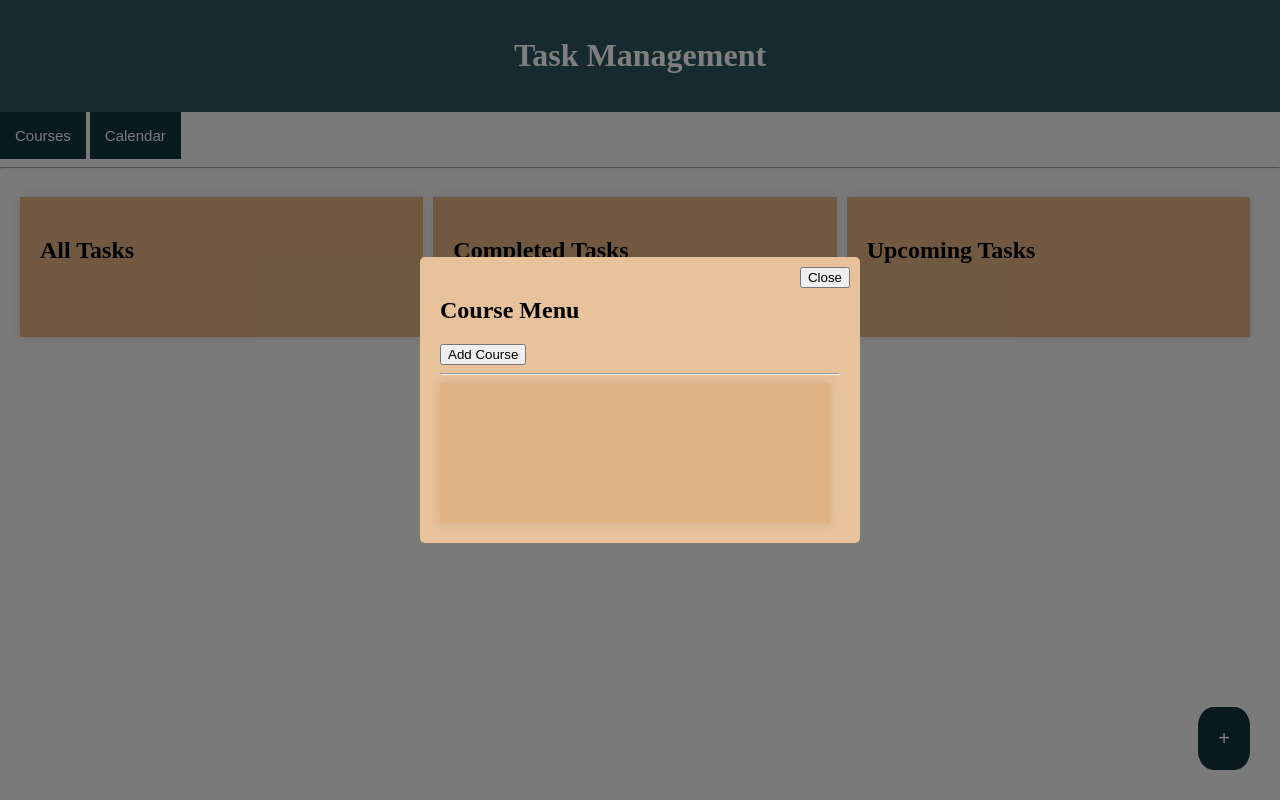
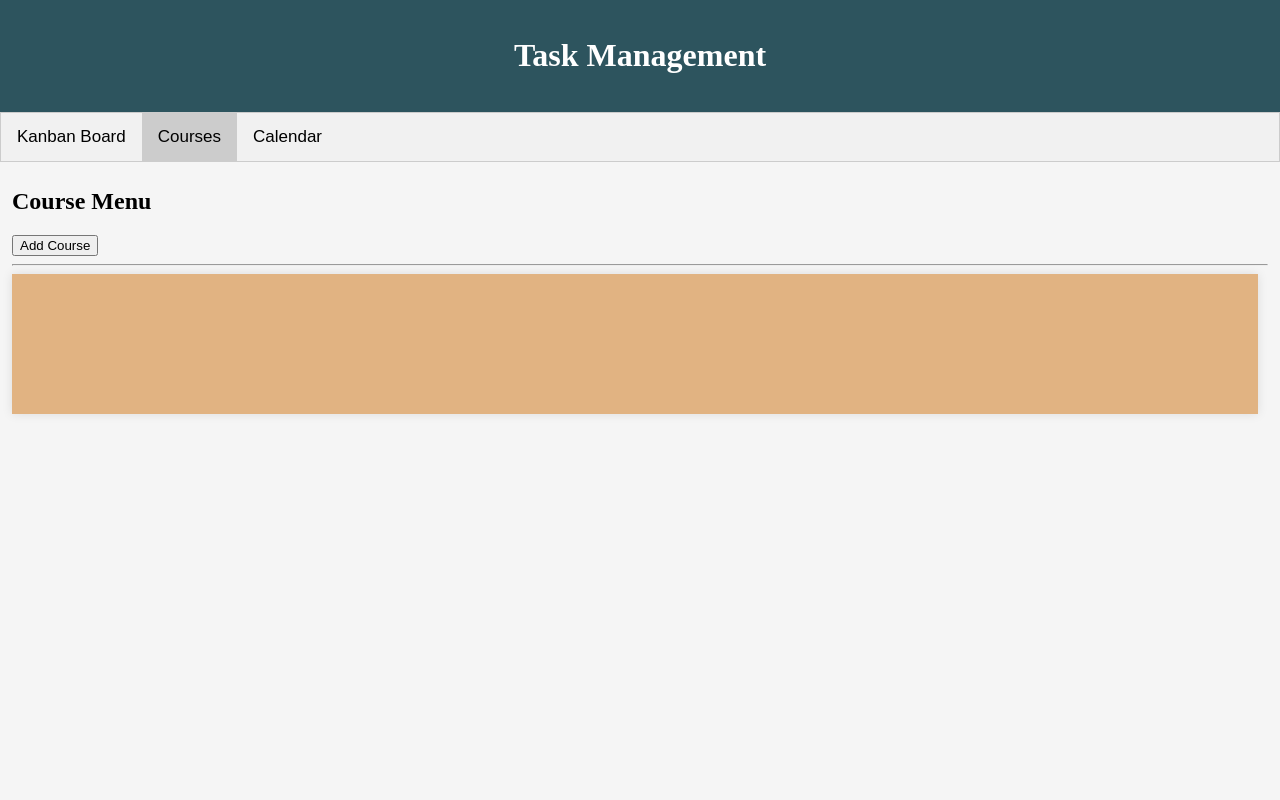
Before and after one commit to SrikithaKandra/taskmanagement-new2.0.github.io, a plain HTML site: page index.html in a window 1280 px wide. Both pictures are taken after a click on the button "Courses". Drawn offline with nearby package versions, Linux system fonts and the light colour scheme.

Commit message:
Create a better tab system, with dynamic hinting, and moved add button closer to column

```diff
--- a/css.css
+++ b/css.css
@@ -11,7 +11,44 @@ header {
     text-align: center;
     padding: 1em;
 }
+/* TAB STYLING */
+/* Style the tab */
+.tab {
+    overflow: hidden;
+    border: 1px solid #ccc;
+    background-color: #f1f1f1;
+  }
 
+/* Style the buttons inside the tab */
+.tab button {
+background-color: inherit;
+float: left;
+border: none;
+outline: none;
+cursor: pointer;
+padding: 14px 16px;
+transition: 0.3s;
+font-size: 17px;
+}
+
+/* Change background color of buttons on hover */
+.tab button:hover {
+background-color: #ddd;
+}
+
+/* Create an active/current tablink class */
+.tab button.active {
+background-color: #ccc;
+}
+
+/* Style the tab content */
+.tabcontent {
+display: none;
+padding: 6px 12px;
+border-top: none;
+}
+
+/* KANBAN BOARD STYLING*/
 .columns {
     display: flex;
     justify-content: space-between;
@@ -42,16 +79,16 @@ header {
 }
 
 .add-task-button {
-    position: fixed;
-    bottom: 30px;
-    right: 30px;
+    position: relative;
+    left: 340px;
+    bottom: 75px;
     background-color: #12343b;
     color: #f9f6f6;
-    padding: 20px;
+    padding: 5px;
     border: none;
     cursor: pointer;
     font-size: 20px;
-    border-radius: 30%;
+    border-radius: 25%;
 }
 
 .add-task-modal {
@@ -82,15 +119,7 @@ header {
     cursor: pointer;
 }
 
-.option-button {
-    background-color: #12343b;
-    color: #f9f6f6;
-    padding: 15px;
-    border: none;
-    cursor: pointer;
-    font-size: 15px;
-}
-
+/* STYLES FOR COURSES */
 .course-menu {
     display: none;
     position: fixed;
@@ -114,6 +143,40 @@ header {
     border-radius: 5px;
 }
 
+/* CALENDAR STYLES */
+.calendar-section {
+    display: none;
+    margin-top: 20px;
+}
+
+.calendar {
+    width: 100%;
+    max-width: 600px;
+    margin: 0 auto;
+}
+
+.ui-datepicker-calendar td.highlight {
+    background-color: #b3d9ff !important; /* Highlight color for the current date */
+}
+
+.close-calendar-button {
+    margin-bottom: 10px;
+    padding: 5px 10px;
+    background-color: #ff9999; /* Close button background color */
+    color: #fff; /* Close button text color */
+    border: none;
+    cursor: pointer;
+}
+
+.calendar-task {
+    background-color: #ffeeba;
+    padding: 5px;
+    margin: 2px;
+    border-radius: 3px;
+    cursor: pointer;
+}
+
+/* OTHER STYLES */
 /* Delete container style. */
 .delete-container {
     display: none;
@@ -161,35 +224,3 @@ header {
 .popup button {
     margin-right: 10px;
 }
-
-.calendar-section {
-    display: none;
-    margin-top: 20px;
-}
-
-.calendar {
-    width: 100%;
-    max-width: 600px;
-    margin: 0 auto;
-}
-
-.ui-datepicker-calendar td.highlight {
-    background-color: #b3d9ff !important; /* Highlight color for the current date */
-}
-
-.close-calendar-button {
-    margin-bottom: 10px;
-    padding: 5px 10px;
-    background-color: #ff9999; /* Close button background color */
-    color: #fff; /* Close button text color */
-    border: none;
-    cursor: pointer;
-}
-
-.calendar-task {
-    background-color: #ffeeba;
-    padding: 5px;
-    margin: 2px;
-    border-radius: 3px;
-    cursor: pointer;
-}
--- a/index.html
+++ b/index.html
@@ -5,7 +5,7 @@
 <html lang="en">
 <head>
   <meta charset="UTF-8">
-    <meta name="viewport" content="width=device-width, initial-scale=1.0">
+  <meta name="viewport" content="width=device-width, initial-scale=1">
   <title>Task Management</title>
   <link rel="stylesheet" href="https://code.jquery.com/ui/1.12.1/themes/base/jquery-ui.css">
   <link rel="stylesheet" href="css.css">
@@ -16,17 +16,22 @@
     <h1>Task Management</h1>
   </header>
   <!--Section buttons to access planner, courses, calendar-->
-    <div class="options">
-        <span>
-            <button id="courseButton" class="option-button" onclick="openCourseMenu()">Courses</button>
-            <button id="calendarButton" class="option-button" onclick="showCalendar()">Calendar</button>
-        </span>
+  <!--These are our tab links-->
+  <div class="tab">
+    <button class="tablinks" id="boardButton" onclick="openTab(event, 'Board')">Kanban Board</button>
+    <button class="tablinks" onclick="openTab(event, 'Courses')">Courses</button>
+    <button class="tablinks" onclick="openTab(event, 'Calendar'); showCalendar()">Calendar</button>
   </div>
-    <hr>
+
+  <!--HERE IS THE CONTENT FOR THE DIFFERENT TABS-->
+  <!--The Kanban Board tab-->
+  <div id="Board" class="tabcontent">
     <!--Columns for the Kanban board.-->
     <div class="columns">
       <div id="allTasks" class="column" ondrop="drop(event)" ondragover="allowDrop(event)">
         <h2>All Tasks</h2>
+        <!--The button to add tasks.-->
+        <button class="add-task-button" onclick="openAddTaskModal()">+</button>
       </div>
 
       <div id="completedTasks" class="column" ondrop="drop(event)" ondragover="allowDrop(event)">
@@ -37,8 +42,6 @@
         <h2>Upcoming Tasks</h2>
       </div>
     </div>
-    <!--The button to add tasks.-->
-    <button class="add-task-button" onclick="openAddTaskModal()">+</button>
 
     <!--This is what appears after pressing the add task button.-->
     <div id="addTaskModal" class="add-task-modal">
@@ -50,7 +53,6 @@
         <form id="addTaskForm" onsubmit="return addTask()">
           <label for="taskTitle">Task Name:</label>
             <input type="text" id="taskTitle" name="taskTitle" required><br>
-
             <label for="taskDescription">Task Description:</label>
             <textarea id="taskDescription" name="taskDescription" rows="4"></textarea><br>
 
@@ -75,21 +77,15 @@
           </form>
       </div>
     </div>
+  </div>
 
-    <!--This pop up window appears after clicking courses. It provides a menu option for users to add courses.-->
-    <div id="courseMenu" class="course-menu">
-        <!--Menu popup window.-->
-        <div class="menu-content">
-            <!--Button to close the window.-->
-            <button type="button" onclick="closeCourseMenu()" class="close-button">Close</button>
+  <div id="Courses" class="tabcontent">
     <h2>Course Menu</h2>
     <!--Button to add courses.-->
     <button type="button" onclick="openAddCourseWindow()">Add Course</button>
     <hr>
-            <!--Column were courses are displayed.-->
+    <!--Column where courses are displayed.-->
     <div id="courseList" class="column" ondrop="drop(event)" ondragover="allowDrop(event)"></div>
-        </div>
-    </div>
 
     <!--This is the pop up window that appears when clicking on Add Course.-->
     <div id="addCourse" class="course-menu">
@@ -110,6 +106,14 @@
           </form>
       </div>
     </div>
+  </div>
+
+  <!--Calendar tab-->
+  <div id="Calendar" class="tabcontent">
+    <div id="calendarSection" class="calendar-section">
+      <div id="calendar" class="calendar"></div>
+    </div>
+  </div>
 
   <!-- This is popup window for UNDO-->
   <div id="undoPopup" class="popup">
@@ -118,12 +122,13 @@
     <button onclick="closeUndoPopup()">Close</button>
   </div>
 
-    <div id="calendarSection" class="calendar-section">
-        <div id="calendar" class="calendar"></div>
-    </div>
   <!--Script files.-->
   <script src="https://code.jquery.com/jquery-3.6.4.min.js"></script>
   <script src="https://code.jquery.com/ui/1.12.1/jquery-ui.js"></script>
   <script src="javascript.js"></script>
+  <!--We want the boardButton to be the default tab, so this script will make it so it's clicked on first.-->
+  <script>
+    document.getElementById("boardButton").click();
+  </script>
 </body>
 </html>
--- a/javascript.js
+++ b/javascript.js
@@ -1,3 +1,19 @@
+// To open tabs
+function openTab(evt, cityName) {
+    var i, tabcontent, tablinks;
+    tabcontent = document.getElementsByClassName("tabcontent");
+    for (i = 0; i < tabcontent.length; i++) {
+      tabcontent[i].style.display = "none";
+    }
+    tablinks = document.getElementsByClassName("tablinks");
+    for (i = 0; i < tablinks.length; i++) {
+      tablinks[i].className = tablinks[i].className.replace(" active", "");
+    }
+    document.getElementById(cityName).style.display = "block";
+    evt.currentTarget.className += " active";
+  }
+
+  // To drag tasks between columns
   var tasks = [];
 
   $(function () {
@@ -34,6 +50,7 @@ $(function () {
       });
   });
 
+  // Additional methods for kanban board.
   function openAddTaskModal(dateText) {
     $("#addTaskModal").css("display", "flex");
     const formattedDate = $.datepicker.formatDate("yy-mm-dd", new Date(dateText));
@@ -142,23 +159,18 @@ function addTask() {
       allTasksColumn.appendChild(taskItem);
       closeAddTaskModal();
     }
-
     return false;
     } else {
         alert("Please enter a task title.");
     }
   }
 
-
-
   function updateTaskStatus(taskId, newStatus) {
-
       var taskItem = document.getElementById(taskId);
       var targetColumn = document.getElementById(newStatus);
 
       if (taskItem && targetColumn) {
         var completeButton = taskItem.querySelector("button");
-
         // Update the button text based on the target column
         if (newStatus === "completedTasks") {
           completeButton.innerText = "Incomplete";
@@ -257,19 +269,9 @@ function addTask() {
 
   function drag(event) {
     event.dataTransfer.setData("text", event.target.id);
-
   }
 
-        /* Used to open the course menu. */
-        function openCourseMenu() {
-            document.getElementById("courseMenu").style.display = "flex";
-        }
-
-        /* Used to close the course menu. */
-        function closeCourseMenu() {
-            document.getElementById("courseMenu").style.display = "none";
-        }
-
+  // Functions for Course tab
   /* Used to open the add course window. */
   function openAddCourseWindow() {
     document.getElementById("addCourse").style.display = "flex";
@@ -352,6 +354,8 @@ function addTask() {
       }
     }
   }
+
+  // Functions for Calendar tab
   function showCalendar() {
     // Show a larger calendar initially
     $("#calendarSection").css({
@@ -361,18 +365,16 @@ function addTask() {
         "justify-content": "center"
     });
 
-            // Add a close button to the calendar section
-            $("#calendarSection").html(`
-                <button onclick="closeCalendar()" class="close-calendar-button">Close</button>
-                <div id="calendar" class="calendar"></div>
-            `);
+    // // Add a close button to the calendar section
+    // $("#calendarSection").html(`
+    //     <button onclick="closeCalendar()" class="close-calendar-button">Close</button>
+    //     <div id="calendar" class="calendar"></div>
+    // `);
 
     $("#calendar").datepicker({
       onSelect: function (dateText) {
-
         // Open the add task modal when a date is selected
         openAddTaskModal(dateText);
-
 
         // Hide the calendar after selecting a date
         closeCalendar();
@@ -401,6 +403,6 @@ function addTask() {
     });
   }
 
-        function closeCalendar() {
-            $("#calendarSection").hide();
-        }
+  // function closeCalendar() {
+  //   $("#calendarSection").hide();
+  // }
```
Lines whose indentation alone changed are shown as unchanged.
